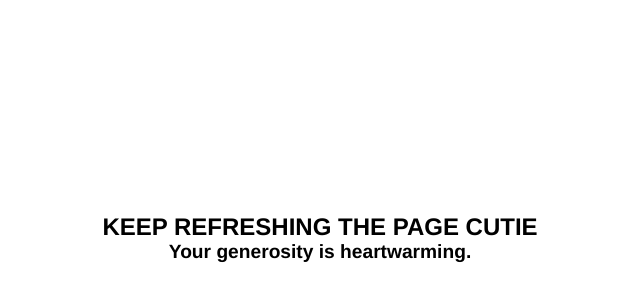
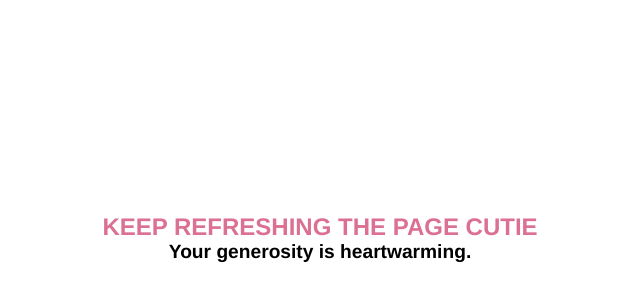
Before and after one commit to Moez-0/Moez.cf, a plain HTML site: page cutie.html in a window 1280 px wide. Shown: the part 170-470 px from the top of the page, without its empty margins (320-960 px from the left). Drawn offline with Linux system fonts and the light colour scheme.

Commit message:
Update cutie.html

```diff
--- a/cutie.html
+++ b/cutie.html
@@ -26,7 +26,9 @@
 		font-size: 1.5vw;
 
 	}
-
+	h2{
+		color: palevioletred;
+	}
 	@media only screen and (max-width: 600px) {
 	  h1{
 	  	font-size: 3vw;
```
